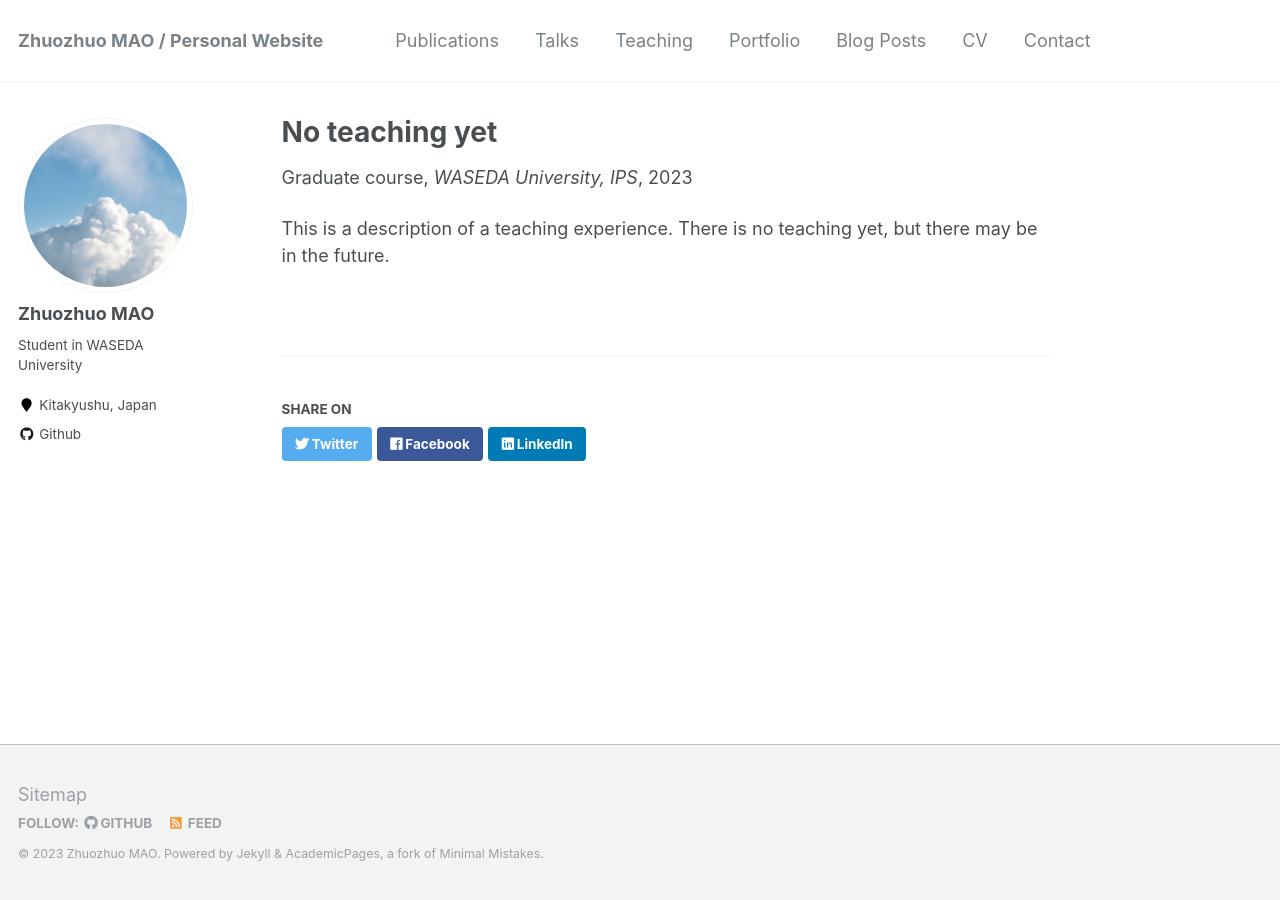
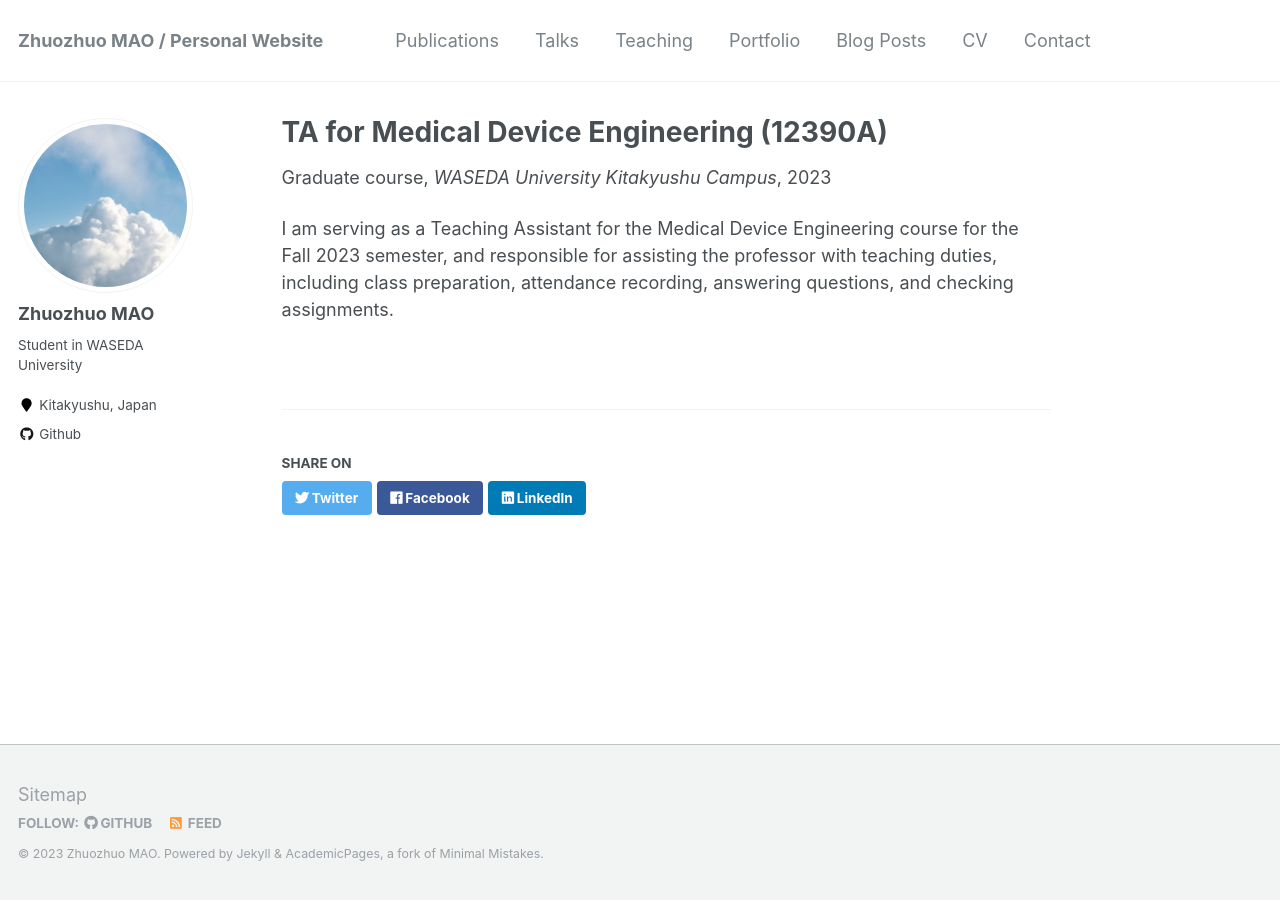
Before and after one commit to zhzhmao/zhzhmao.github.io, a Jekyll site: the page built from _teaching/2023-fall-teaching-1.md, in a window 1280 px wide. Built offline with Jekyll 4.4.1, drawn with Linux system fonts in a browser that asks for light colours.

Commit message:
modified:   _teaching/2023-fall-teaching-1.md

```diff
--- a/_teaching/2023-fall-teaching-1.md
+++ b/_teaching/2023-fall-teaching-1.md
@@ -1,11 +1,11 @@
 ---
-title: "No teaching yet"
+title: "TA for Medical Device Engineering (12390A)"
 collection: teaching
 type: "Graduate course"
 permalink: /teaching/2023-fall-teaching-1
-venue: "WASEDA University, IPS"
-date: 2023-08-02
+venue: "WASEDA University Kitakyushu Campus"
+date: 2023-10-06
 location: "Kitakyushu, Japan"
 ---
 
-This is a description of a teaching experience. There is no teaching yet, but there may be in the future.
+I am serving as a Teaching Assistant for the Medical Device Engineering course for the Fall 2023 semester, and responsible for assisting the professor with teaching duties, including class preparation, attendance recording, answering questions, and checking assignments.
```
